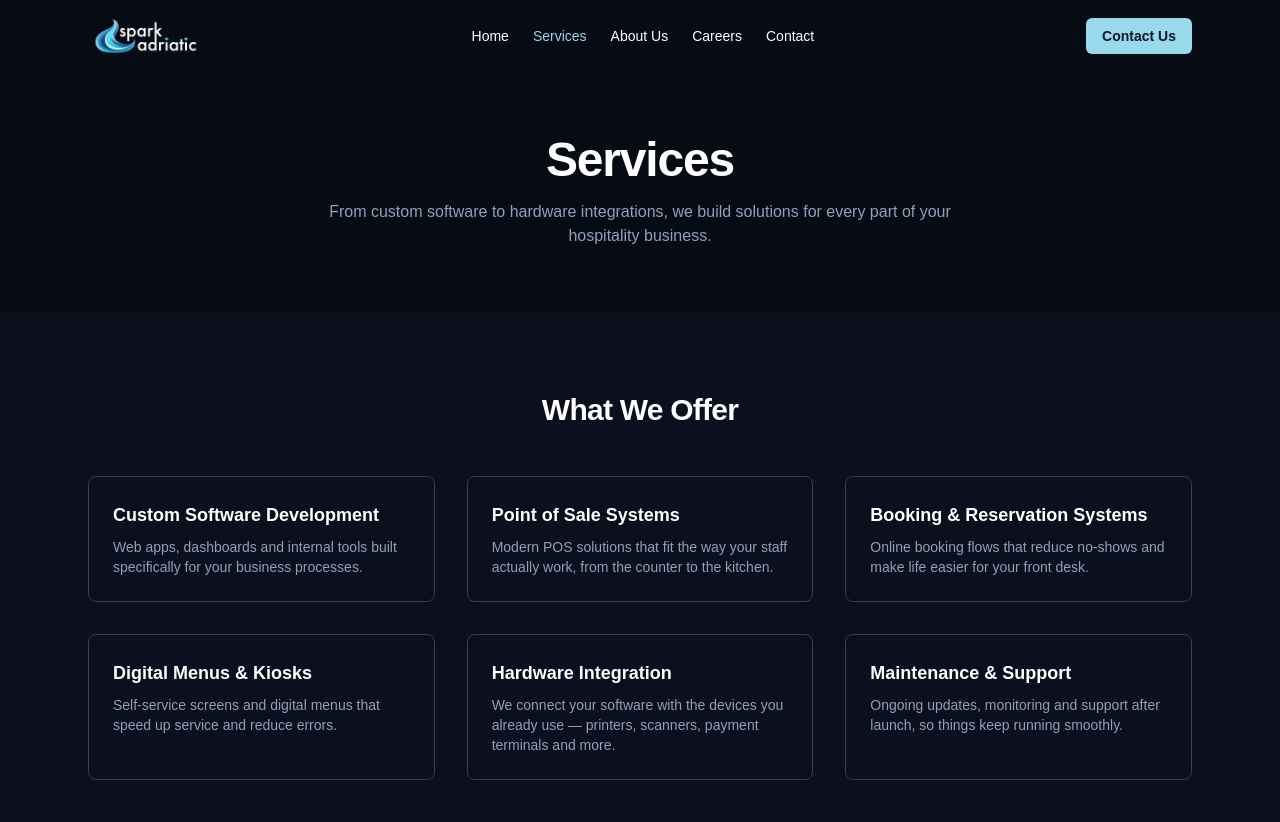
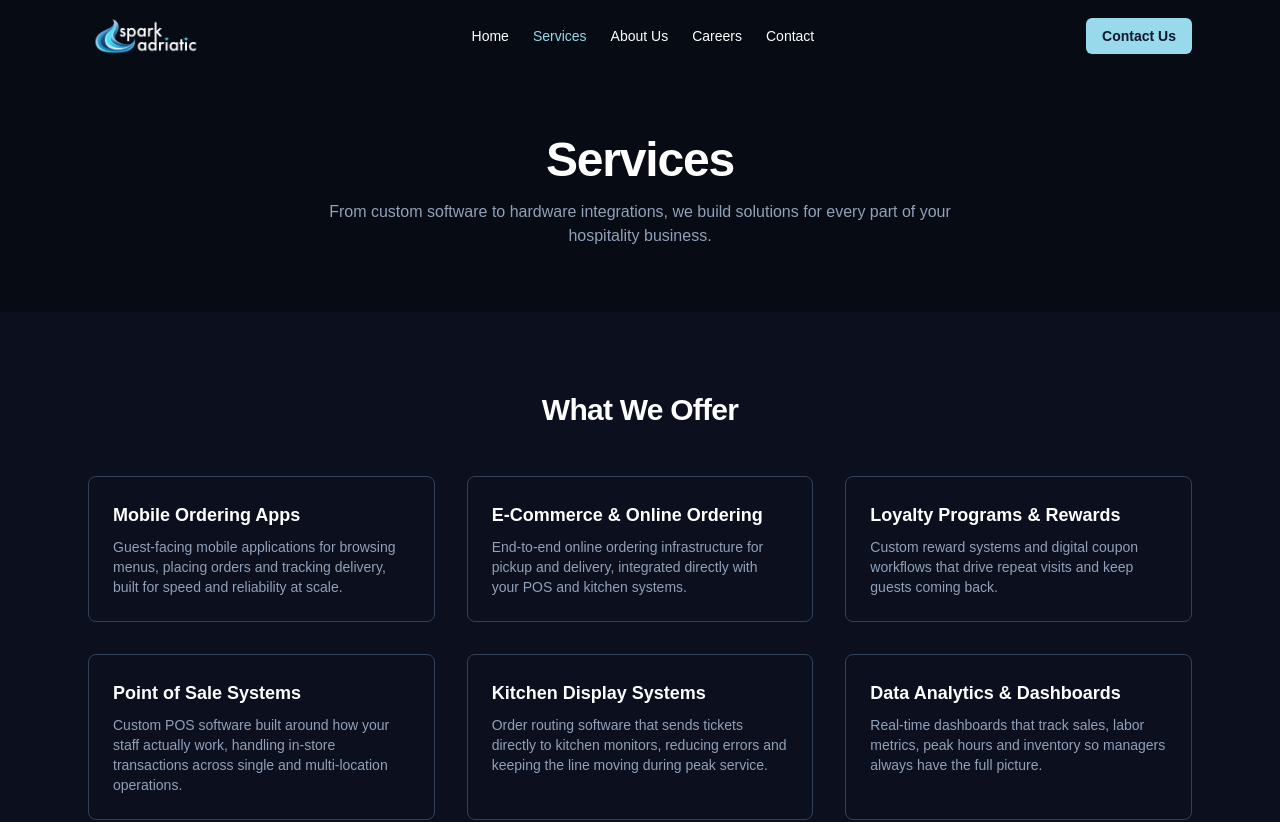
Before and after one commit to giancarlomari22/Sparkic, a Next.js app: page /services in a window 1280 px wide. Shown: the top 822 px of the page. Built offline with nearby package versions, Linux system fonts and the light colour scheme.

Commit message:
updated service listu

```diff
--- a/src/components/services-list.tsx
+++ b/src/components/services-list.tsx
@@ -1,33 +1,33 @@
 const services = [
   {
-    title: "Custom Software Development",
+    title: "Mobile Ordering Apps",
     description:
-      "Web apps, dashboards and internal tools built specifically for your business processes.",
+      "Guest-facing mobile applications for browsing menus, placing orders and tracking delivery, built for speed and reliability at scale.",
+  },
+  {
+    title: "E-Commerce & Online Ordering",
+    description:
+      "End-to-end online ordering infrastructure for pickup and delivery, integrated directly with your POS and kitchen systems.",
+  },
+  {
+    title: "Loyalty Programs & Rewards",
+    description:
+      "Custom reward systems and digital coupon workflows that drive repeat visits and keep guests coming back.",
   },
   {
     title: "Point of Sale Systems",
     description:
-      "Modern POS solutions that fit the way your staff actually work, from the counter to the kitchen.",
+      "Custom POS software built around how your staff actually work, handling in-store transactions across single and multi-location operations.",
   },
   {
-    title: "Booking & Reservation Systems",
+    title: "Kitchen Display Systems",
     description:
-      "Online booking flows that reduce no-shows and make life easier for your front desk.",
+      "Order routing software that sends tickets directly to kitchen monitors, reducing errors and keeping the line moving during peak service.",
   },
   {
-    title: "Digital Menus & Kiosks",
+    title: "Data Analytics & Dashboards",
     description:
-      "Self-service screens and digital menus that speed up service and reduce errors.",
-  },
-  {
-    title: "Hardware Integration",
-    description:
-      "We connect your software with the devices you already use — printers, scanners, payment terminals and more.",
-  },
-  {
-    title: "Maintenance & Support",
-    description:
-      "Ongoing updates, monitoring and support after launch, so things keep running smoothly.",
+      "Real-time dashboards that track sales, labor metrics, peak hours and inventory so managers always have the full picture.",
   },
 ];
 
```
